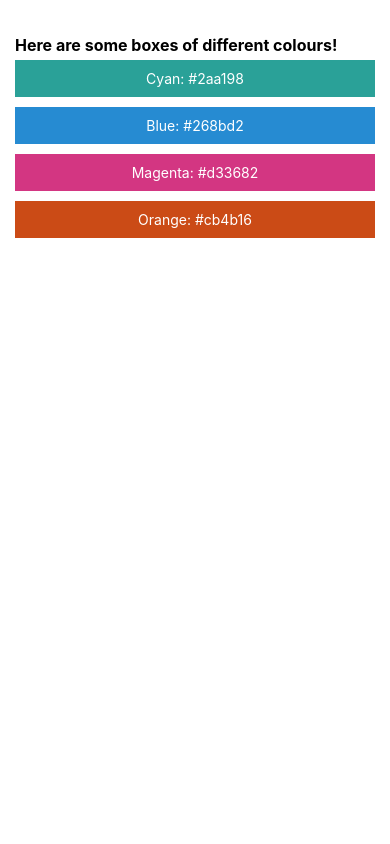
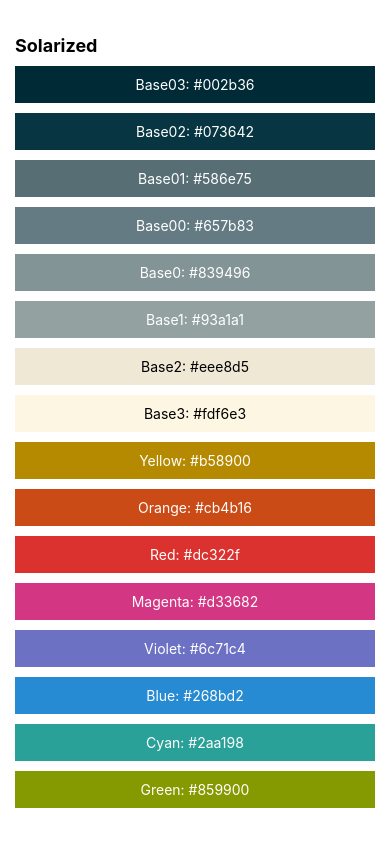
Before and after one commit to javitocor/PaletteScheme, a React Native app: screen / in a window 390 px wide. Built offline with nearby package versions, Linux system fonts and the light colour scheme.

Commit message:
add flatlist to render an arrayof objects

```diff
--- a/App.js
+++ b/App.js
@@ -1,12 +1,13 @@
 import React from 'react';
-import { View, Text, StatusBar, StyleSheet } from 'react-native';
+import { View, Text, StatusBar, StyleSheet, FlatList } from 'react-native';
 import ColorBox from './components/ColorBox';
+import { COLORS } from './helpers/helpers';
 
 const App = () => {
   return (
     <View style={styles.container}>
       <StatusBar />
-      <View style={[styles.title, styles.white]}>
+      {/*<View style={[styles.title, styles.white]}>
         <Text style={styles.titletext}>
           Here are some boxes of different colours!
         </Text>
@@ -14,7 +15,16 @@ const App = () => {
       <ColorBox colorName="Cyan" hexCode="#2aa198" />
       <ColorBox colorName="Blue" hexCode="#268bd2" />
       <ColorBox colorName="Magenta" hexCode="#d33682" />
-      <ColorBox colorName="Orange" hexCode="#cb4b16" />
+      <ColorBox colorName="Orange" hexCode="#cb4b16" />*/}
+      <FlatList
+        style={[styles.list]}
+        data={COLORS}
+        keyExtractor={(item) => item}
+        renderItem={({ item }) => (
+          <ColorBox colorName={item.colorName} hexCode={item.hexCode} />
+        )}
+        ListHeaderComponent={<Text style={styles.heading}>Solarized</Text>}
+      />
     </View>
   );
 };
@@ -35,6 +45,11 @@ const styles = StyleSheet.create({
     fontWeight: 'bold',
   },
   white: { backgroundColor: 'white' },
+  heading: {
+    fontSize: 18,
+    fontWeight: 'bold',
+    marginBottom: 10,
+  },
 });
 
 export default App;
--- a/components/ColorBox.js
+++ b/components/ColorBox.js
@@ -5,9 +5,15 @@ const ColorBox = ({ colorName, hexCode }) => {
   const boxColor = {
     backgroundColor: hexCode,
   };
+  const textStyle = {
+    color:
+      parseInt(hexCode.replace('#', ''), 16) > 0xffffff / 1.1
+        ? 'black'
+        : 'white',
+  };
   return (
     <View style={[styles.colours, boxColor]}>
-      <Text style={styles.text}>
+      <Text style={[styles.text, textStyle]}>
         {colorName}: {hexCode}
       </Text>
     </View>
--- /dev/null
+++ b/helpers/helpers.js
@@ -0,0 +1,18 @@
+export const COLORS = [
+  { colorName: 'Base03', hexCode: '#002b36' },
+  { colorName: 'Base02', hexCode: '#073642' },
+  { colorName: 'Base01', hexCode: '#586e75' },
+  { colorName: 'Base00', hexCode: '#657b83' },
+  { colorName: 'Base0', hexCode: '#839496' },
+  { colorName: 'Base1', hexCode: '#93a1a1' },
+  { colorName: 'Base2', hexCode: '#eee8d5' },
+  { colorName: 'Base3', hexCode: '#fdf6e3' },
+  { colorName: 'Yellow', hexCode: '#b58900' },
+  { colorName: 'Orange', hexCode: '#cb4b16' },
+  { colorName: 'Red', hexCode: '#dc322f' },
+  { colorName: 'Magenta', hexCode: '#d33682' },
+  { colorName: 'Violet', hexCode: '#6c71c4' },
+  { colorName: 'Blue', hexCode: '#268bd2' },
+  { colorName: 'Cyan', hexCode: '#2aa198' },
+  { colorName: 'Green', hexCode: '#859900' },
+];
```
